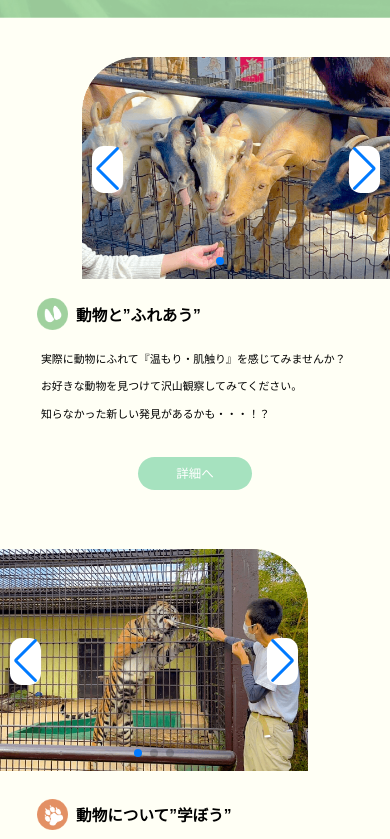
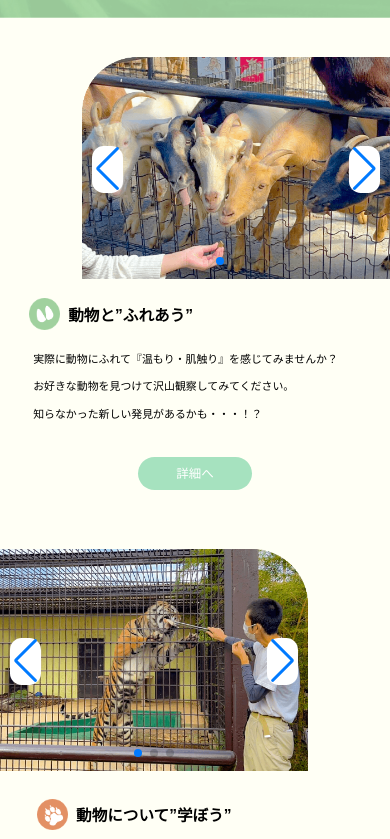
Before and after one commit to lisa-sali/Zoo, a plain HTML site: page index.html in a window 390 px wide. Shown: the part 2238-3077 px from the top of the page. Drawn offline with nearby package versions, Linux system fonts and the light colour scheme; a web font is replaced by a local one.

Commit message:
Update style.css

```diff
--- a/style.css
+++ b/style.css
@@ -840,7 +840,7 @@ img{
 }
 @media screen and (max-width:428px) {
     .touch-list-item-p{
-        width: 80vw;
+        width: 84vw;
         height: 5.6vw;
         font-size:2.8vw;
         line-height:2.5;
```
